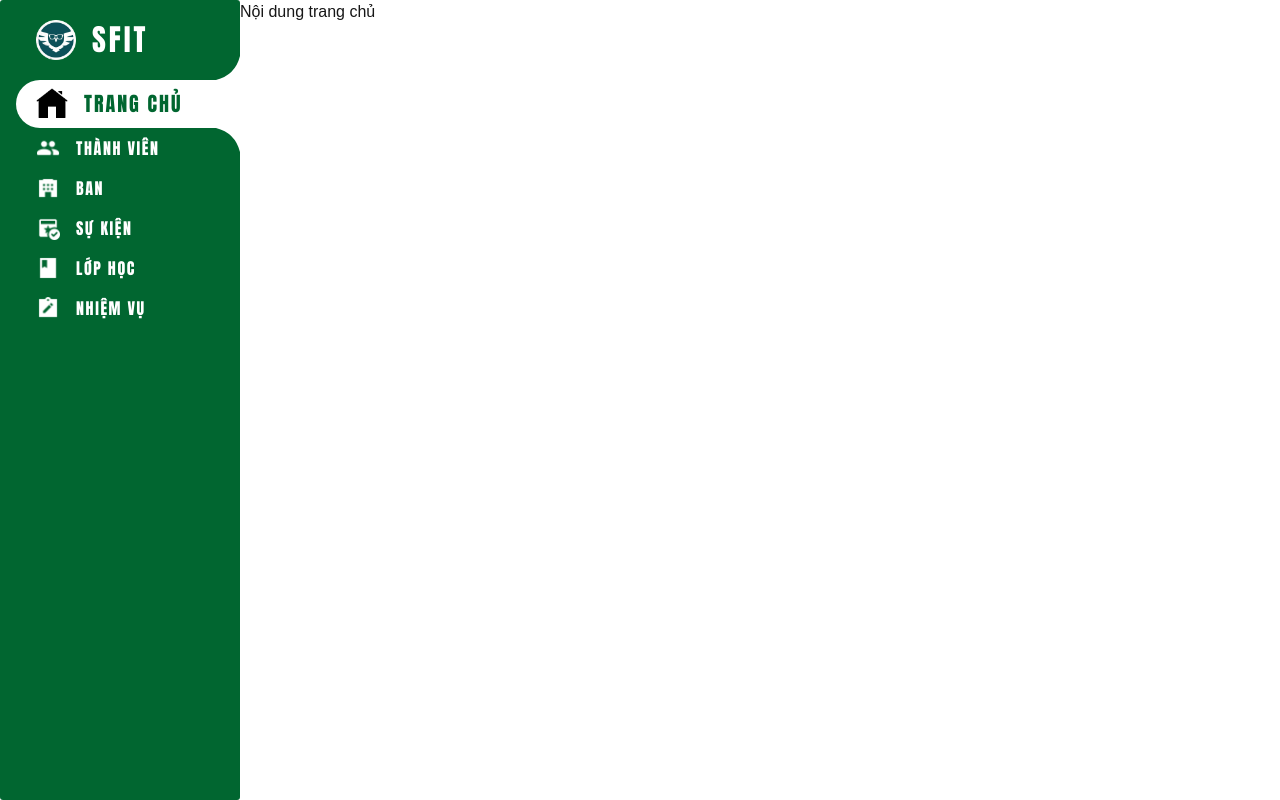
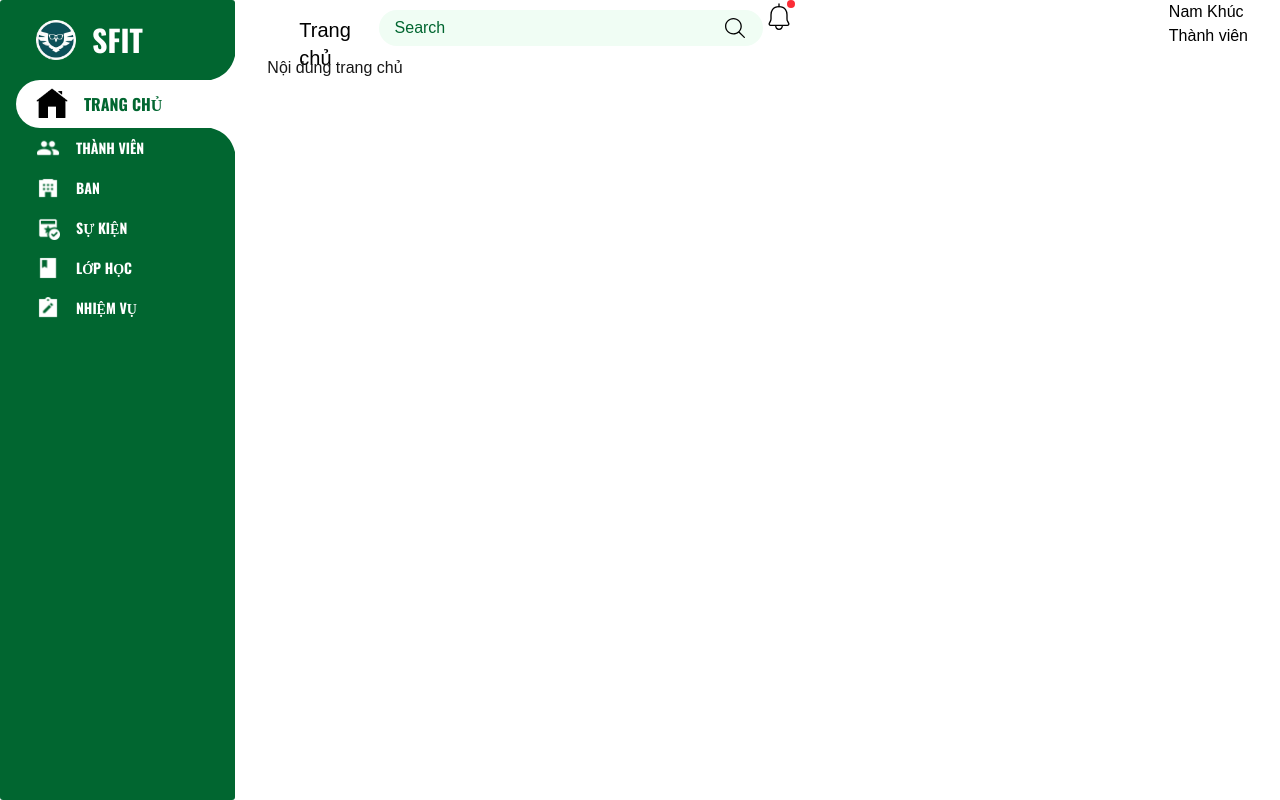
Before and after one commit to sfit-utc/sfit-platform-admin-ui, a Next.js app: page /home in a window 1280 px wide. Built offline with nearby package versions, Linux system fonts and the light colour scheme.

Commit message:
MODIFY: Navbar

```diff
--- a/src/app/home/page.tsx
+++ b/src/app/(home)/home/page.tsx
@@ -3,8 +3,6 @@ import NavBar from "@/components/NavBar/NavBar";
 export default function page() {
   return (
     <div className="flex">
-      <SideBar />
-      <NavBar />
       <p>Nội dung trang chủ</p>
     </div>
   );
--- a/src/app/(home)/layout.tsx
+++ b/src/app/(home)/layout.tsx
@@ -1,3 +1,4 @@
+import NavBar from "@/components/NavBar/NavBar";
 import SideBar from "@/components/SideBar/SideBar";
 import type { Metadata } from "next";
 
@@ -14,7 +15,10 @@ export default function HomeLayout({
   return (
     <div className="flex">
       <SideBar />
-      {children}
+      <div className="px-8 flex-col w-full">
+        <NavBar />
+        {children}
+      </div>
     </div>
   );
 }
--- a/src/app/globals.css
+++ b/src/app/globals.css
@@ -1,4 +1,5 @@
-@import url('https://fonts.googleapis.com/css2?family=Anton&display=swap');
+@import url('https://fonts.googleapis.com/css2?family=Anton&family=Inter:ital,opsz,wght@0,14..32,100..900;1,14..32,100..900&family=Oswald:wght@200..700&display=swap');
+@import url('https://fonts.googleapis.com/css2?family=Anton&family=Oswald:wght@200..700&display=swap');
 
 @import "tailwindcss";
 :root {
@@ -77,3 +78,7 @@ body {
   box-shadow: 0 10px 15px -3px rgba(0, 0, 0, 0.1), 0 4px 6px -2px rgba(0, 0, 0, 0.05);
   transform: translateY(-2px);
 }
+
+input[type="search"]::-webkit-search-cancel-button {
+  display: none;
+}
--- a/src/components/NavBar/NavBar.tsx
+++ b/src/components/NavBar/NavBar.tsx
@@ -1,3 +1,88 @@
+import NavItem from "./NavItem";
+
 export default function NavBar() {
-  return <div className=""></div>;
+  return (
+    <div className="bg-white w-full h-14 flex justify-content items-center">
+      <div className=" ml-8 w-40 h-6 justify-center text-black text-xl font-normal">
+        Trang chủ
+      </div>
+
+      <div className="relative">
+        <input
+          className=" w-96 pl-4 h-9 bg-green-50 rounded-[20px] text-green-800 placeholder-green-800 outline-green-800"
+          type="search"
+          name=""
+          id=""
+          placeholder="Search"
+        />
+
+        <div className="absolute right-2 top-1/2 -translate-1/2">
+          <svg
+            xmlns="http://www.w3.org/2000/svg"
+            width="20"
+            height="20"
+            viewBox="0 0 32 32"
+          >
+            <title>search</title>
+            <g
+              id="Page-1"
+              stroke="none"
+              strokeWidth="1"
+              fill="none"
+              fillRule="evenodd"
+            >
+              <g
+                id="Icon-Set"
+                transform="translate(-256, -1139)"
+                fill="#000000"
+              >
+                <path
+                  d="M269.46,1163.45 C263.17,1163.45 258.071,1158.44 258.071,1152.25 C258.071,1146.06 263.17,1141.04 269.46,1141.04 C275.75,1141.04 280.85,1146.06 280.85,1152.25 C280.85,1158.44 275.75,1163.45 269.46,1163.45 Z M287.688,1169.25 L279.429,1161.12 C281.591,1158.77 282.92,1155.67 282.92,1152.25 C282.92,1144.93 276.894,1139 269.46,1139 C262.026,1139 256,1144.93 256,1152.25 C256,1159.56 262.026,1165.49 269.46,1165.49 C272.672,1165.49 275.618,1164.38 277.932,1162.53 L286.224,1170.69 C286.629,1171.09 287.284,1171.09 287.688,1170.69 C288.093,1170.3 288.093,1169.65 287.688,1169.25 Z"
+                  id="search"
+                />
+              </g>
+            </g>
+          </svg>
+        </div>
+      </div>
+      <div className="flex justify-between w-full h-full">
+        <div className="relative">
+          <div className="absolute top-0 right-0 rounded-full bg-red-500 w-2 h-2"></div>
+          <svg
+            xmlns="http://www.w3.org/2000/svg"
+            width="32"
+            height="32"
+            viewBox="0 0 24 24"
+            fill="none"
+          >
+            <g clipPath="url(#clip0_15_159)">
+              <rect width="24" height="24" fill="white" />
+              <path
+                d="M9.5 19C8.89555 19 7.01237 19 5.61714 19C4.87375 19 4.39116 18.2177 4.72361 17.5528L5.57771 15.8446C5.85542 15.2892 6 14.6774 6 14.0564C6 13.2867 6 12.1434 6 11C6 9 7 5 12 5C17 5 18 9 18 11C18 12.1434 18 13.2867 18 14.0564C18 14.6774 18 15.2892 18.4223 15.8446L19.2764 17.5528C19.6088 18.2177 19.1253 19 18.382 19H14.5M9.5 19C9.5 21 10.5 22 12 22C13.5 22 14.5 21 14.5 19M9.5 19C11.0621 19 14.5 19 14.5 19"
+                stroke="#000000"
+                strokeLinejoin="round"
+              />
+              <path
+                d="M12 5V3"
+                stroke="#000000"
+                strokeLinecap="round"
+                strokeLinejoin="round"
+              />
+            </g>
+            <defs>
+              <clipPath id="clip0_15_159">
+                <rect width="24" height="24" fill="white" />
+              </clipPath>
+            </defs>
+          </svg>
+        </div>
+        <div className="text-black">
+          <div className="flex flex-col">
+            <div className="">Nam Khúc</div>
+            <div className="">Thành viên</div>
+          </div>
+        </div>
+      </div>
+    </div>
+  );
 }
--- a/src/components/SideBar/SideBar.tsx
+++ b/src/components/SideBar/SideBar.tsx
@@ -17,10 +17,10 @@ export default function SideBar() {
   };
 
   return (
-    <div className="pl-4 w-60 min-h-screen bg-green-800 rounded-[3px] flex flex-col">
+    <div className="pl-4 w-72 min-h-screen bg-green-800 rounded-[3px] flex flex-col">
       <div className="flex items-center p-5">
         <img src={logo.src} alt="logo" className="w-10 h-10" />
-        <div className="ml-4 text-center text-white text-3xl font-['Anton'] tracking-widest">
+        <div className="ml-4 text-center text-white text-3xl font-bold font-['Oswald']">
           SFIT
         </div>
       </div>
--- a/src/components/SideBar/SideItem.tsx
+++ b/src/components/SideBar/SideItem.tsx
@@ -1,9 +1,5 @@
-"use client";
-
 import Link from "next/link";
-import { useEffect, useState } from "react";
-
-interface item {
+interface sideItem {
   name: string;
   icon: string;
   nav: string;
@@ -11,7 +7,13 @@ interface item {
   onClick: () => void;
 }
 
-export default function SideItem({ name, icon, nav, isActive, onClick }: item) {
+export default function SideItem({
+  name,
+  icon,
+  nav,
+  isActive,
+  onClick,
+}: sideItem) {
   return (
     <div className="relative flex flex-col items-start">
       <div
@@ -43,8 +45,8 @@ export default function SideItem({ name, icon, nav, isActive, onClick }: item) {
           className={` ${isActive ? "brightness-0  w-8 h-8" : "w-6 h-6"}`}
         />
         <div
-          className={`ml-4 text-center  font-['Anton'] tracking-widest ${
-            isActive ? "text-green-800 text-xl" : "text-white text-md"
+          className={`ml-4 text-center font-bold font-['Oswald'] ${
+            isActive ? "text-green-800 text-base" : "text-white text-sm"
           }`}
         >
           {name}
```
Also changed, not shown: src/components/NavBar/NavItem.tsx (+7 -0 lines).
